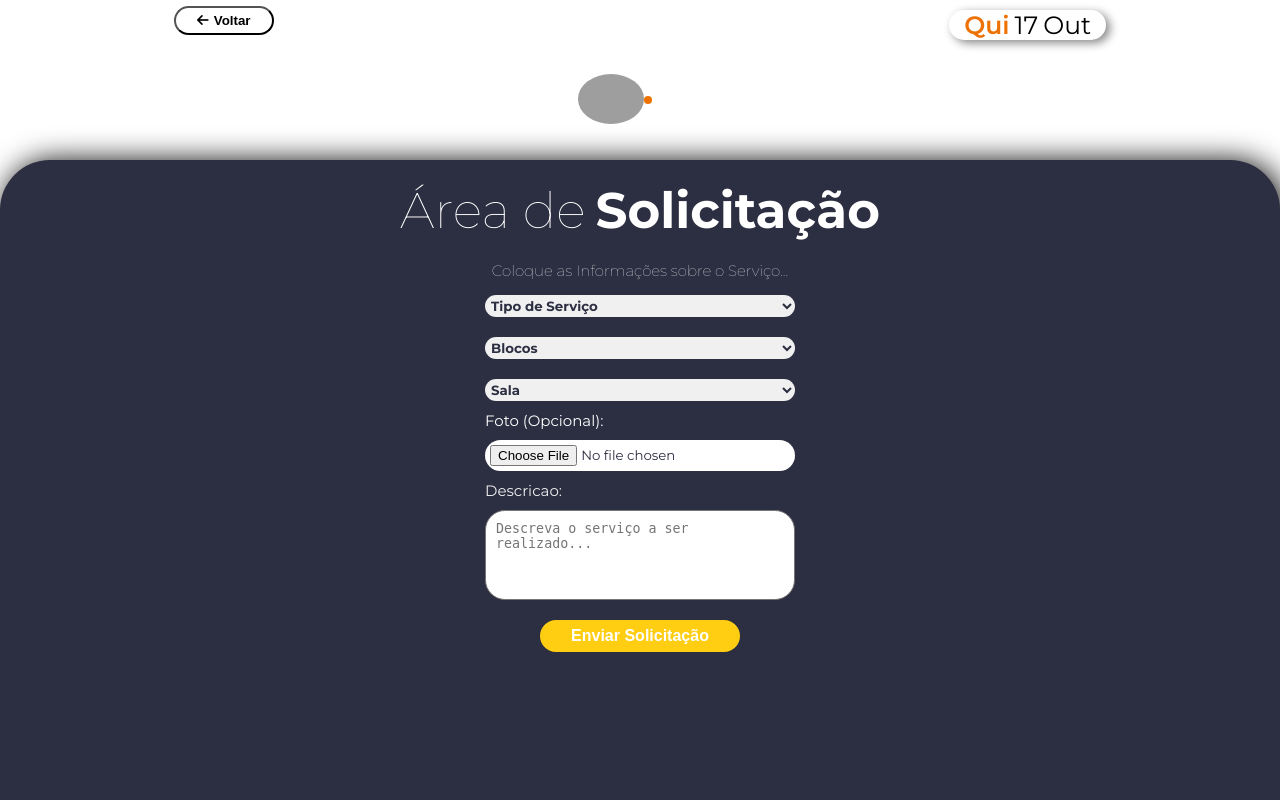
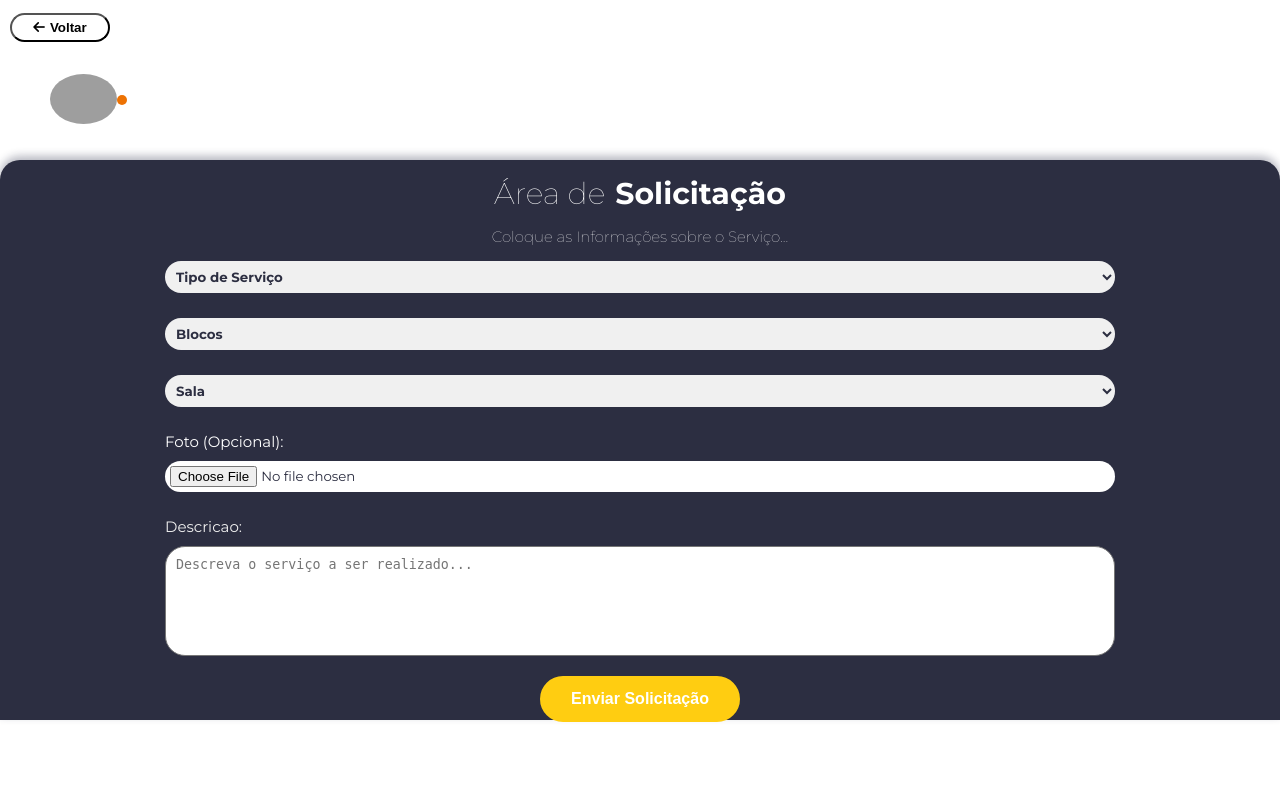
Before and after one commit to anafranciscatto/EASY-REQUEST, a Flask app: template templates/RF003-solic.html in a window 1280 px wide. Run offline with Flask 3, Linux system fonts and the light colour scheme; the template is opened without the code that fills it, so the values that code supplies are empty; data comes from the database, SQL or seed files in the repository; some libraries are stand-ins or nearby versions; grey boxes are pictures that could not be loaded.

Commit message:
Tentando arrumar a formatação da tela de solicitação

```diff
--- a/static/CSS/RF003-solic.css
+++ b/static/CSS/RF003-solic.css
@@ -10,6 +10,7 @@ input,select{
     height: 5vh;
     display: flex;
     justify-content: space-between;
+    padding-top: 1.5rem;
 }
 
 .container-header_btn{
@@ -78,24 +79,24 @@ input,select{
 .container-header-user_cargo{
     background-color: var(--color05);
     color: var(--color01);
-    margin-right: 10rem;
     text-align: center;
-    padding: 0.4rem;
+    padding: 0.5rem;
     border-radius: 5rem;
+    font-size: 1.5rem;
 }
 
 /* Estilo da Área de Solicitação */
 .container-main{
     width: 100vw;
-    height: 80vh;
+    height: 70vh;
     background-color: var(--color06);
     color: var(--color01);
     display: flex;
     align-items: center;
     flex-direction: column;
-    border-top-left-radius: 5rem;
-    border-top-right-radius: 5rem;
-    box-shadow:  4px 1px 30px  black;
+    border-top-left-radius: 2rem;
+    border-top-right-radius: 2rem;
+    box-shadow: 0 -4px 8px rgba(20, 23, 53, 0.3);
 
 }
 
@@ -136,7 +137,7 @@ input,select{
     display: flex;
     flex-direction: column;
     margin: 0.5rem;
-    gap: 4rem;
+    gap: 2.5rem;
 }
 
 .form_select select{
@@ -144,8 +145,11 @@ input,select{
     color: var(--color06);
     font-weight: 700;
     border: none;
-    padding: 0.2rem;
+    padding: 0.7rem;
     border-radius: 2rem;
+}
+.form_select option{
+    /* s */
 }
 
 /* Estilo input Arquivo */
@@ -153,7 +157,7 @@ input,select{
     display: flex;
     flex-direction: column;
     text-align: left;
-    margin:  2rem 0.5rem 2rem 0.5rem;
+    margin-bottom: 2rem;
 }
 
 .form_input-arquivo label{
@@ -188,7 +192,7 @@ input,select{
 
 #descricao{
     width: 100%;
-    height: 9rem;
+    height: 8rem;
     border-radius: 2rem;
     margin-top: 1rem;
     padding: 1rem;
@@ -227,53 +231,12 @@ input,select{
 }
 
 /* ------------RESPONSIVIDADE------------------- */
-
-
-
-@media (min-width:900px){
-    .container-main{
-        height:80vh ;
+@media (min-width:700px) {
+    .container-main_form {
+        width: 75%;
     }
 
-    .form_select{
-        gap: 2rem;
-        display: flex;
+    #descricao {
+        height: 11rem;
     }
-
-    .form_input-arquivo{
-        margin:  1rem 0.5rem 1rem 0.5rem;
-    }
-
-    .form_btn-enviar{
-        display: inline-block;
-        width: 20rem;
-        padding: 0.5rem;
-        margin-bottom: 1rem;
-        margin-top: 1.5rem;
-    }
-    .container-header{
-        display: flex;
-        justify-content: space-around;
-    }
-    .container-header_data{
-        gap: 0.5rem;
-        border-radius: 5rem;
-        box-shadow: 4px 3px 10px rgb(135, 135, 135);
-        padding: 1.5rem;
-        font-size: 2.5rem;
-    }
-    .container-header-user{
-        display: flex;
-        justify-content: center;
-    }
-   .container-header-user_nome{
-    font-size: 3rem;
-   }
-   .container-header-user_cargo{
-    font-size: 1.5rem;
-   }
-   .container-main h1{
-    font-size: 5rem;
-    margin: 2rem;
-   }
 }
--- a/templates/RF003-solic.html
+++ b/templates/RF003-solic.html
@@ -28,9 +28,6 @@
                 </div>
                 <div class="horas">
                     <h2 class="saudacao" id="saudacao"></h2>
-                </div>
-                <div class="container-header_data">
-                    <p class="dia-semana" id="dia-semana">Qui</p><p class="dia" id="dia">10</p><p class="mes" id="mes">Set</p>
                 </div>
             </section>
             <!-- Área de perfil do usuário com foto, nome e cargo -->
@@ -64,11 +61,11 @@
                         <select name="sala" id="sala">
                             <option value="0">Sala</option>
                         </select>
-                    </div>
-                    <!-- Upload de arquivo (opcional) -->
-                    <div class="form_input-arquivo">
-                        <label for="arquivo">Foto (Opcional):</label>
-                        <input type="file" name="arquivo" id="arquivo">
+                         <!-- Upload de arquivo (opcional) -->
+                        <div class="form_input-arquivo">
+                            <label for="arquivo">Foto (Opcional):</label>
+                            <input type="file" name="arquivo" id="arquivo">
+                        </div>
                     </div>
                     <!-- Campo de texto para informações adicionais -->
                     <div class="form_descricao">
```
